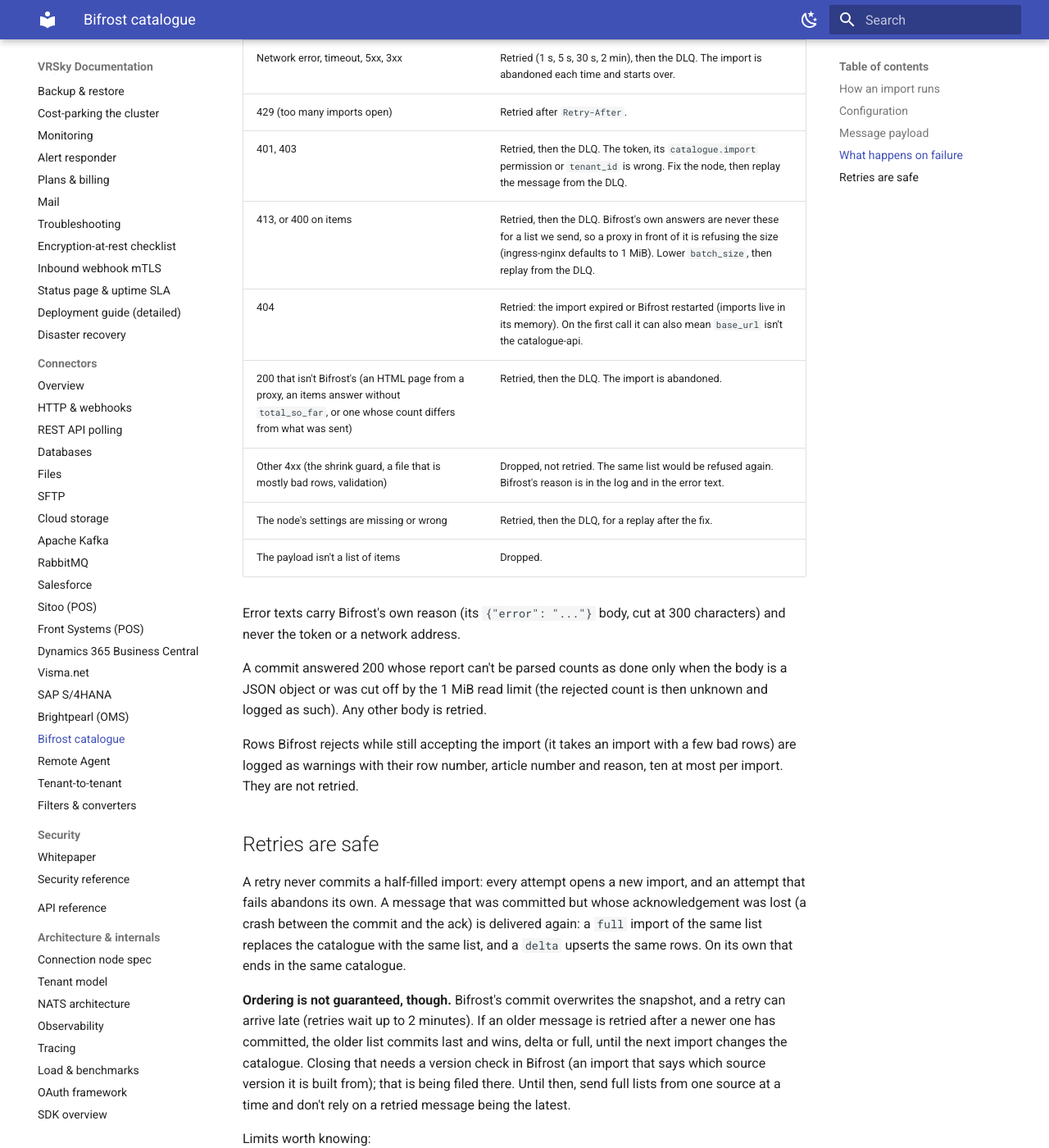
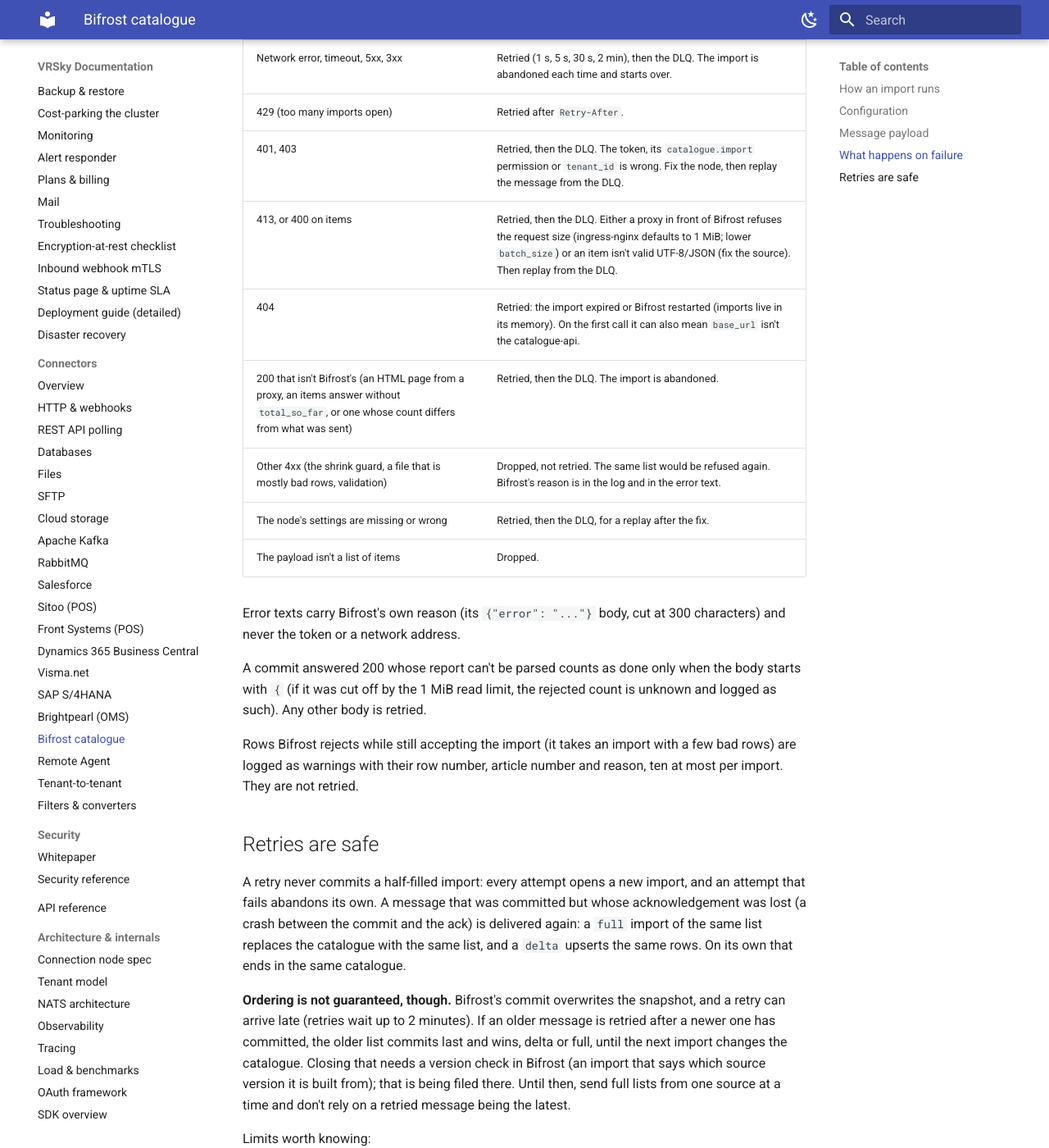
Before and after one commit to ValueRetail/vrsky, an MkDocs documentation site: the page built from docs/connectors/bifrost-catalogue.md, in a window 1280 px wide and 1400 px high, scrolled down 2071 px. Shown: the whole window at 82% size. Built offline with MkDocs 1.6.1 and Material for MkDocs 9.7.7, drawn with Linux system fonts in a browser that asks for light colours.

Commit message:
fix(bifrost-catalogue): a large HTML 200 is not a commit report; wider 400/413 hint
Co-Authored-By: Claude Sonnet 5.5 <noreply@anthropic.com>

```diff
--- a/docs/connectors/bifrost-catalogue.md
+++ b/docs/connectors/bifrost-catalogue.md
@@ -91,7 +91,7 @@ refused without contacting Bifrost.
 | Network error, timeout, 5xx, 3xx | Retried (1 s, 5 s, 30 s, 2 min), then the DLQ. The import is abandoned each time and starts over. |
 | 429 (too many imports open) | Retried after `Retry-After`. |
 | 401, 403 | Retried, then the DLQ. The token, its `catalogue.import` permission or `tenant_id` is wrong. Fix the node, then replay the message from the DLQ. |
-| 413, or 400 on items | Retried, then the DLQ. Bifrost's own answers are never these for a list we send, so a proxy in front of it is refusing the size (ingress-nginx defaults to 1 MiB). Lower `batch_size`, then replay from the DLQ. |
+| 413, or 400 on items | Retried, then the DLQ. Either a proxy in front of Bifrost refuses the request size (ingress-nginx defaults to 1 MiB; lower `batch_size`) or an item isn't valid UTF-8/JSON (fix the source). Then replay from the DLQ. |
 | 404 | Retried: the import expired or Bifrost restarted (imports live in its memory). On the first call it can also mean `base_url` isn't the catalogue-api. |
 | 200 that isn't Bifrost's (an HTML page from a proxy, an items answer without `total_so_far`, or one whose count differs from what was sent) | Retried, then the DLQ. The import is abandoned. |
 | Other 4xx (the shrink guard, a file that is mostly bad rows, validation) | Dropped, not retried. The same list would be refused again. Bifrost's reason is in the log and in the error text. |
@@ -102,8 +102,8 @@ Error texts carry Bifrost's own reason (its `{"error": "..."}` body, cut at 300
 characters) and never the token or a network address.
 
 A commit answered 200 whose report can't be parsed counts as done only when
-the body is a JSON object or was cut off by the 1 MiB read limit (the rejected
-count is then unknown and logged as such). Any other body is retried.
+the body starts with `{` (if it was cut off by the 1 MiB read limit, the
+rejected count is unknown and logged as such). Any other body is retried.
 
 Rows Bifrost rejects while still accepting the import (it takes an import with
 a few bad rows) are logged as warnings with their row number, article number
```
Also changed, not shown: plans/issue-815-bifrost-catalogue-producer.md (+2 -2 lines), 2 other files.
